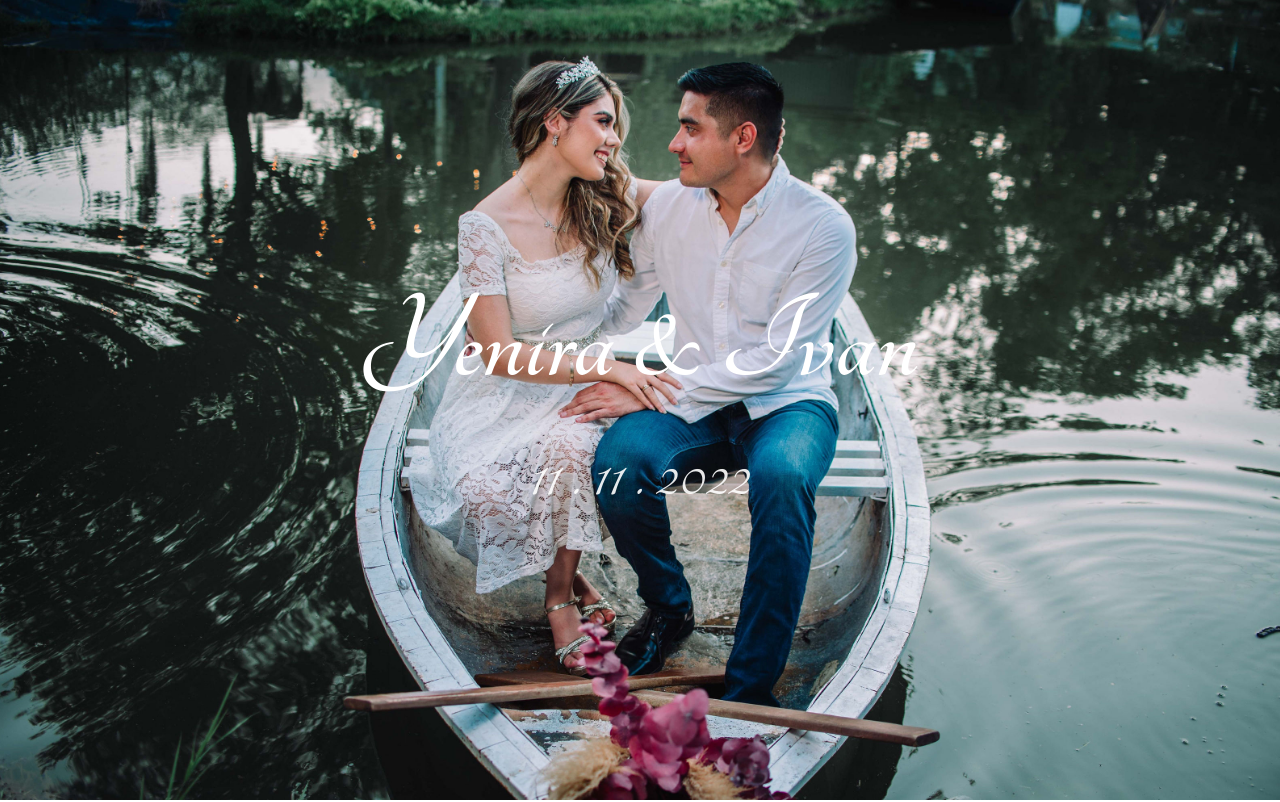
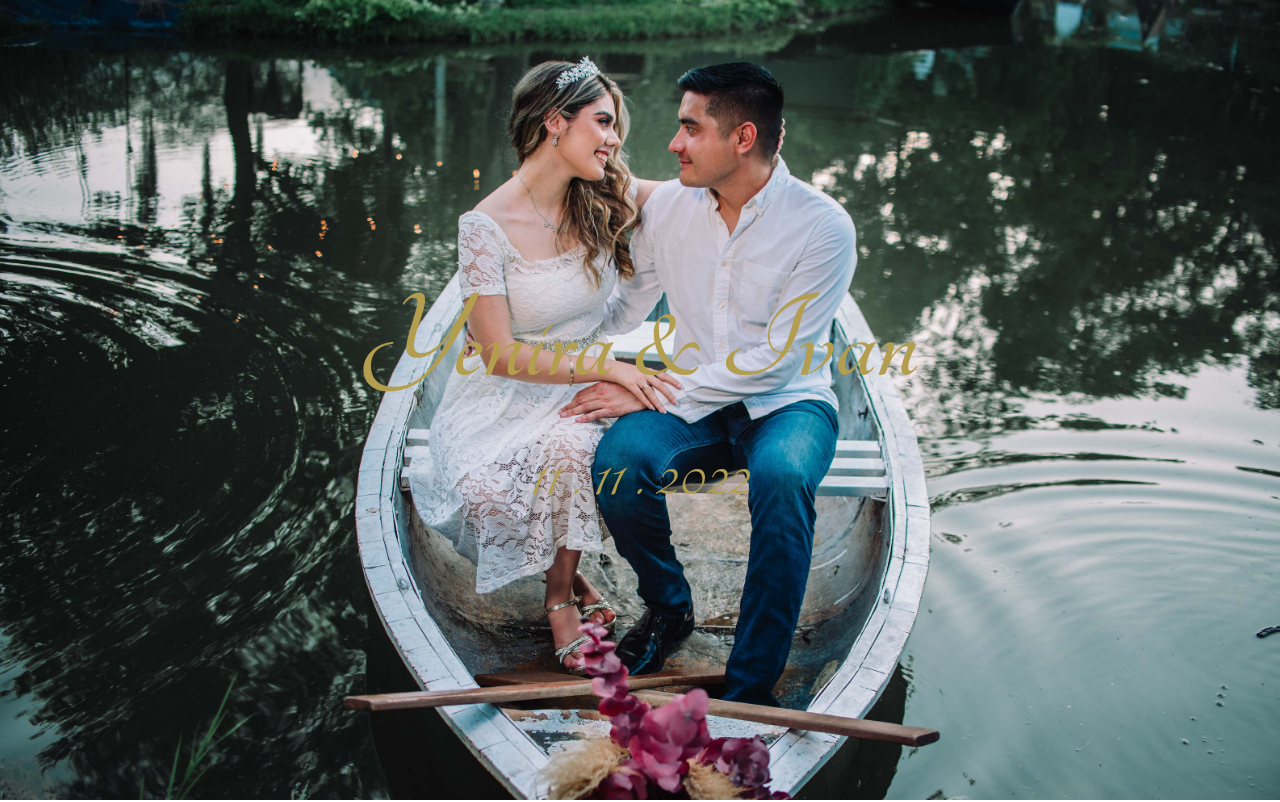
Before and after one commit to dinoabrego/yeniraivan, a plain HTML site: page index.html in a window 1280 px wide. Shown: the top 802 px of the page. Drawn offline with nearby package versions, Linux system fonts and the light colour scheme.

Commit message:
Update index.html

```diff
--- a/index.html
+++ b/index.html
@@ -14,7 +14,7 @@
     <!-- Foto bienvenida -->
     <section class="hero is-fullheight-with-navbar">
       <div>
-        <section class="hero is-primary is-fullheight header-image">
+        <section class="hero is-fullheight header-image">
             <!-- Hero content: will be in the middle -->
             <div class="hero-body">
                 <div class="container has-text-centered">
```
